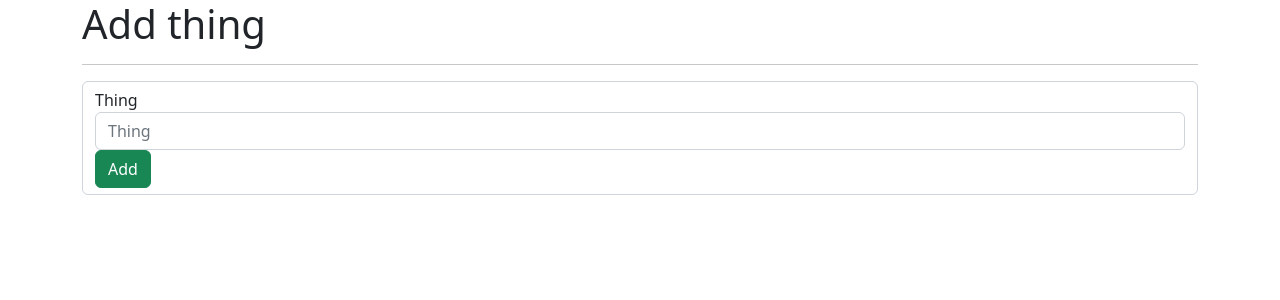
After one commit to phzsantos/Flask_CRUD_Template, a Flask app: page /add_thing in a window 1280 px wide. The commit adds this page. Shown: the top 300 px of the page. Run offline with Flask 2, Linux system fonts and the light colour scheme.

Commit message:
Add created

```diff
--- a/app.py
+++ b/app.py
@@ -1,4 +1,4 @@
-from flask import Flask, render_template
+from flask import Flask, render_template, request, url_for, flash, redirect
 from flask_sqlalchemy import SQLAlchemy
 
 db = SQLAlchemy()
@@ -19,6 +19,22 @@ def dashboard():
     return render_template('dashboard.html', things=Your_Table.query.all())
 
 
+@app.route('/add_thing', methods=["GET", "POST"])
+def add_thing():
+    thing = request.form.get('thing')
+
+    if request.method == "POST":
+        if not thing:
+            flash("Please, fill out all fields")
+        else:
+            variable = Your_Table(thing)
+            db.session.add(variable)
+            db.session.commit()
+            return redirect(url_for('dashboard'))
+
+    return render_template('add_thing.html')
+
+
 if __name__ == "__main__":
     with app.app_context():
         db.create_all()
--- /dev/null
+++ b/templates/add_thing.html
@@ -0,0 +1,16 @@
+{% extends 'template.html' %}
+
+{% block content %}
+<h1>Add thing</h1>
+<hr>
+{% for message in get_flashed_messages() %}
+    <div class="alert alert-danger">
+        {{message}}
+    </div>
+{% endfor %}
+<form action="{{url_for('add_thing')}}" method="POST" class="form-control">
+    <label for="thing">Thing</label>
+    <input type="number" class="form-control" id="thing" name="thing" placeholder="Thing" required>
+    <button class="btn btn-success">Add</button>
+</form>
+{% endblock %}
--- a/templates/dashboard.html
+++ b/templates/dashboard.html
@@ -3,7 +3,7 @@
 {% block content %}
 <h1 style="text-align: center;">Example</h1>
 <hr>
-<a href="" class="btn btn-secondary btn-xs">Add</a>
+<a href="{{url_for('add_thing')}}" class="btn btn-secondary btn-xs">Add</a>
 <br>
 <br>
 <table class="table table-striped table-hover">
@@ -21,7 +21,7 @@
     <tbody>
         {% for thing in things %}
             <tr>
-                <th scope="row" style="text-align: center;">{{thing.another_thing}}</th>
+                <th scope="row" style="text-align: center;">{{thing.your_column}}</th>
                 <td style="text-align: center;">{{thing.another_thing1}}</td>
                 <td style="text-align: center;">{{thing.another_thing2}}</td>
                 <td style="text-align: center;">{{thing.another_thing3}}</td>
```
